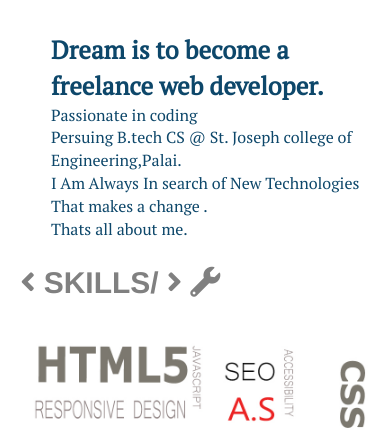
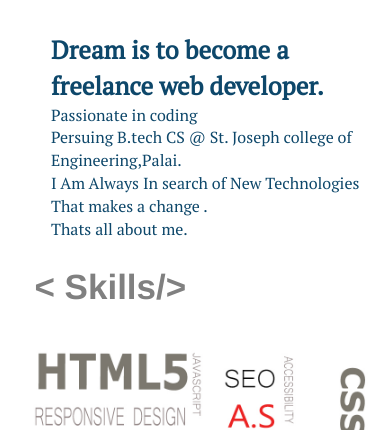
Before and after one commit to justinjohnymathew/jobsonpvarghese.github.io, a plain HTML site: page index.html in a window 390 px wide. Shown: the part 414-844 px from the top of the page. Drawn offline with nearby package versions, Linux system fonts and the light colour scheme; a web font is replaced by a local one.

Commit message:
Add files via upload

```diff
--- a/css/style.css
+++ b/css/style.css
@@ -51,7 +51,7 @@ text-align: center;
   min-width: 220px;
   text-align:center;
   position: relative;
-  font-size: 30px;
+  font-size: 35px;
   font-weight: bold;
   animation: movement 4s infinite;
 }
@@ -68,10 +68,10 @@ text-align: center;
 }
 @media only screen and (max-width:549px){
   .skill-animation{
+    font-size: 35px;
     margin:auto;
     max-width:10%;
-    max-width: 150px;
-    margin-left: 80px;
+    min-width: 170px;
     text-align:center;
     position: relative;
     animation: movement 4s infinite;
--- a/index.html
+++ b/index.html
@@ -4,13 +4,13 @@
     <meta charset="utf-8">
     <meta name="description" content="My dream is to become a prefessional freelance web developers">
     <title>Jobson varghese</title>
-    <link rel="apple-touch-icon" sizes="180x180" href="./favicon_package/apple-touch-icon.png">
+<link rel="apple-touch-icon" sizes="180x180" href="./favicon_package/apple-touch-icon.png">
     <link rel="icon" type="image/png" sizes="32x32" href="./favicon_package/favicon-32x32.png">
     <link rel="icon" type="image/png" sizes="16x16" href="./favicon_package/favicon-16x16.png">
     <link rel="manifest" href="./favicon_package/site.webmanifest">
     <link rel="mask-icon" href="./favicon_package/safari-pinned-tab.svg" color="#5bbad5">
     <meta name="msapplication-TileColor" content="#00aba9">
-<meta name="theme-color" content="#ffffff">
+    <meta name="theme-color" content="#ffffff">
     <meta name="viewport" content="width=device-width, initial-scale=1">
     <link rel="stylesheet" href="./css/style.css">
     <link rel="stylesheet" href="https://www.w3schools.com/w3css/4/w3.css">
@@ -48,6 +48,7 @@
         </div>
            </div>
          </div>
+       </div>
           </section>
           <section>
             <div class="detail">
@@ -63,10 +64,7 @@
           <section class="skill">
             <center>
             <div class="skill-animation skillbrand">
-              <i class="fas fa-angle-left angle"></i>
-                  SKILLS/
-              <i class="fas fa-angle-right angle"></i>
-              <i class="fas fa-wrench"></i>
+              < Skills/>
             </div>
             <br>
             <img src="./media/skill.jpg" class="skillimg">
```
